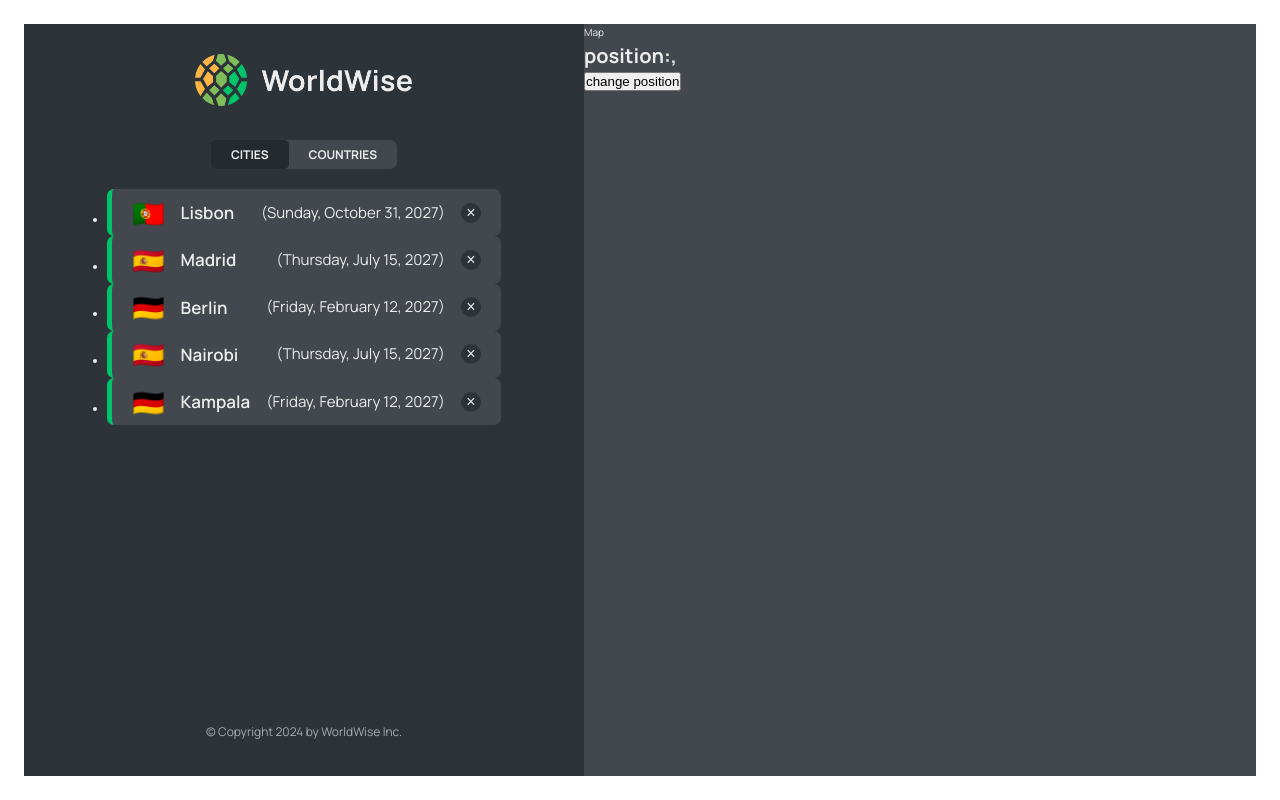
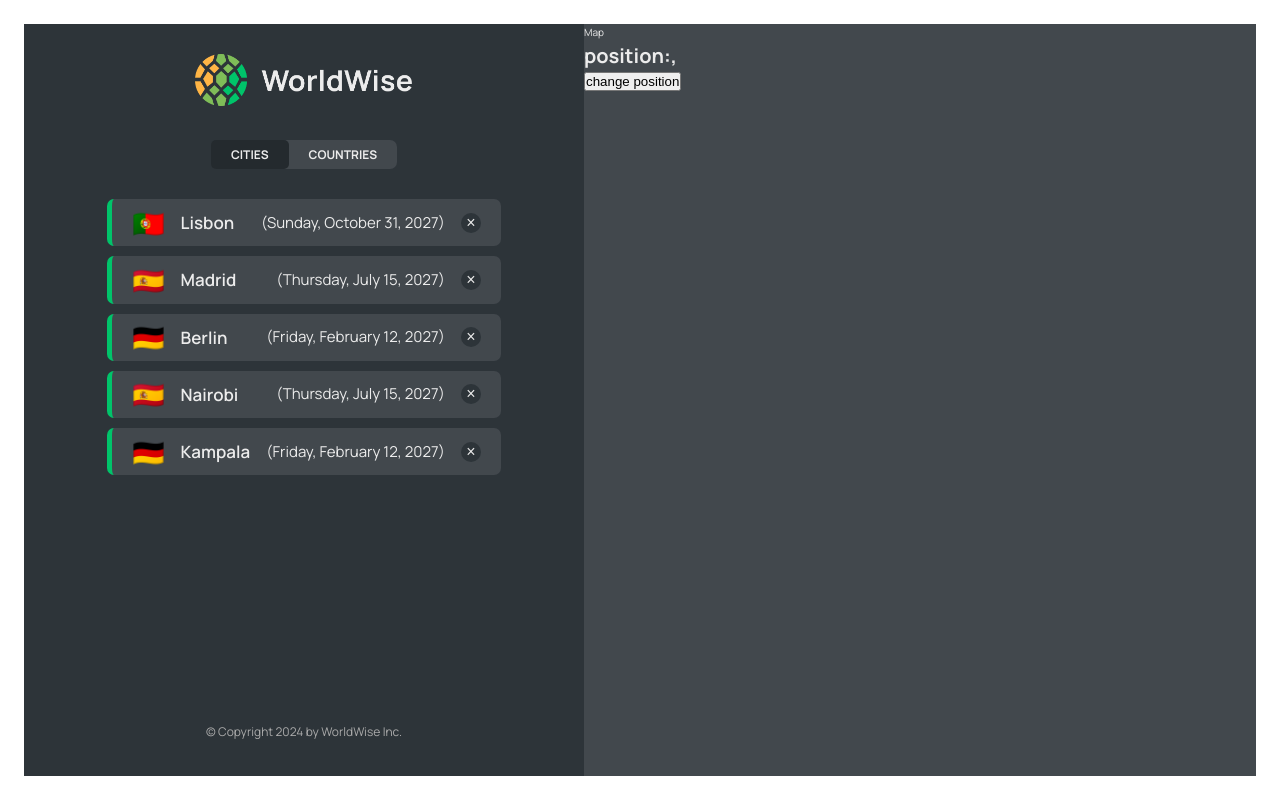
Before and after one commit to mercymaloba/worldwise, a React (Create React App) app: page /app/cities in a window 1280 px wide. Built offline with nearby package versions, Linux system fonts and the light colour scheme; data requests are answered from the project's data file.

Commit message:
refactoring context api for state management

```diff
--- a/package.json
+++ b/package.json
@@ -2,7 +2,7 @@
   "name": "worldwise",
   "version": "0.1.0",
   "private": true,
-  "homepage": "https://mercymaloba.github.io/worldwise",
+
   "dependencies": {
     "cra-template": "1.2.0",
     "json-server": "^1.0.0-beta.3",
--- a/src/App.js
+++ b/src/App.js
@@ -1,4 +1,3 @@
-import { useEffect, useState } from "react";
 import { BrowserRouter, Routes, Route, Navigate } from "react-router-dom";
 import Homepage from "./pages/Homepage";
 import Product from "./pages/Product";
@@ -11,30 +10,11 @@
 import CountryList from "./components/CountryList";
 import City from "./components/City";
 import Form from "./components/Form";
+import { CitiesProvider } from "./contexts/CitiesContext";
 
-const BASE_URL = "http://localhost:9000";
 function App() {
-  const [cities, setCities] = useState([]);
-  const [isLoading, setIsLoading] = useState(false);
-
-  useEffect(() => {
-    const fetchCities = async () => {
-      try {
-        setIsLoading(true);
-        const res = await fetch(`${BASE_URL}/cities`); // Correct the fetch call
-        const data = await res.json();
-        console.log(data);
-        setCities(data);
-      } catch {
-        console.log("There was an error fetching cities...");
-      } finally {
-        setIsLoading(false);
-      }
-    };
-    fetchCities();
-  }, []);
-
   return (
+    <CitiesProvider>
       <BrowserRouter>
         <Routes>
           <Route index element={<Homepage />} />
@@ -48,19 +28,14 @@
               // element={<<CityList cities={cities} isLoading={isLoading}> />}
               element={<Navigate replace to="cities" />}
             />
-          <Route
-            path="cities"
-            element={<CityList cities={cities} isLoading={isLoading} />}
-          />
+            <Route path="cities" element={<CityList />} />
             <Route path="cities/:id" element={<City />} />
-          <Route
-            path="countries"
-            element={<CountryList cities={cities} isLoading={isLoading} />}
-          />
+            <Route path="countries" element={<CountryList />} />
             <Route path="form" element={<Form />} />
           </Route>
         </Routes>
       </BrowserRouter>
+    </CitiesProvider>
   );
 }
 
--- /dev/null
+++ b/src/components/BackButton.jsx
@@ -0,0 +1,20 @@
+import { useNavigate } from "react-router-dom";
+import Button from "./Button";
+
+function BackButton() {
+  const navigate = useNavigate();
+  return (
+    <Button
+      type="back"
+      onClick={(e) => {
+        e.preventDefault();
+
+        navigate(-1);
+      }}
+    >
+      &larr; Back
+    </Button>
+  );
+}
+
+export default BackButton;
--- a/src/components/City.jsx
+++ b/src/components/City.jsx
@@ -1,75 +1,71 @@
-import { useParams, useSearchParams } from "react-router-dom";
+import { useParams } from "react-router-dom";
 import styles from "./City.module.css";
+import { useEffect } from "react";
+import { useCities } from "../contexts/CitiesContext";
+import Spinner from "./Spinner";
+import BackButton from "./BackButton";
 
-// const formatDate = (date) =>
-//   new Intl.DateTimeFormat("en", {
-//     day: "numeric",
-//     month: "long",
-//     year: "numeric",
-//     weekday: "long",
-//   }).format(new Date(date));
+const formatDate = (date) =>
+  new Intl.DateTimeFormat("en", {
+    day: "numeric",
+    month: "long",
+    year: "numeric",
+    weekday: "long",
+  }).format(new Date(date));
 
 function City() {
   const { id } = useParams();
   console.log(id);
 
-  const [searchParams, setSearchParams] = useSearchParams();
+  const { getCity, currentCity, isLoading } = useCities();
 
-  const lat = searchParams.get("lat");
-  const lng = searchParams.get("lng");
+  useEffect(() => {
+    getCity(id);
+  }, [id]);
 
-  // TEMP DATA
-  const currentCity = {
-    cityName: "Lisbon",
-    emoji: "🇵🇹",
-    date: "2027-10-31T15:59:59.138Z",
-    notes: "My favorite city so far!",
-  };
+  // const [searchParams, setSearchParams] = useSearchParams();
 
-  const { cityName, emoji, date, notes, } = currentCity;
+  // const lat = searchParams.get("lat");
+  // const lng = searchParams.get("lng");
 
+  const { cityName, emoji, date, notes } = currentCity;
+  if (isLoading) return <Spinner />;
   return (
-    <>
-      <h1>City {id}</h1>
-      <p>
-        position: {lat}, {lng}
-      </p>
-    </>
-    // <div className={styles.city}>
-    //   <div className={styles.row}>
-    //     <h6>City name</h6>
-    //     <h3>
-    //       <span>{emoji}</span> {cityName}
-    //     </h3>
-    //   </div>
+    <div className={styles.city}>
+      <div className={styles.row}>
+        <h6>City name</h6>
+        <h3>
+          <span>{emoji}</span> {cityName}
+        </h3>
+      </div>
 
-    //   <div className={styles.row}>
-    //     <h6>You went to {cityName} on</h6>
-    //     <p>{formatDate(date || null)}</p>
-    //   </div>
+      <div className={styles.row}>
+        <h6>You went to {cityName} on</h6>
+        <p>{formatDate(date || null)}</p>
+      </div>
 
-    //   {notes && (
-    //     <div className={styles.row}>
-    //       <h6>Your notes</h6>
-    //       <p>{notes}</p>
-    //     </div>
-    //   )}
+      {notes && (
+        <div className={styles.row}>
+          <h6>Your notes</h6>
+          <p>{notes}</p>
+        </div>
+      )}
 
-    //   <div className={styles.row}>
-    //     <h6>Learn more</h6>
-    //     <a
-    //       href={`https://en.wikipedia.org/wiki/${cityName}`}
-    //       target="_blank"
-    //       rel="noreferrer"
-    //     >
-    //       Check out {cityName} on Wikipedia &rarr;
-    //     </a>
-    //   </div>
+      <div className={styles.row}>
+        <h6>Learn more</h6>
+        <a
+          href={`https://en.wikipedia.org/wiki/${cityName}`}
+          target="_blank"
+          rel="noreferrer"
+        >
+          Check out {cityName} on Wikipedia &rarr;
+        </a>
+      </div>
 
-    //   <div>
-    //     {/* <ButtonBack /> */}
-    //   </div>
-    // </div>
+      <div>
+        <BackButton />
+      </div>
+    </div>
   );
 }
 
--- a/src/components/CityItem.jsx
+++ b/src/components/CityItem.jsx
@@ -1,8 +1,9 @@
 import { Link } from "react-router-dom";
 import styles from "./CityItem.module.css";
+import { useCities } from "../contexts/CitiesContext";
 function CityItem({ city }) {
+  const { currentCity } = useCities();
   const { cityName, emoji, date, id, position } = city;
-
 
   const formatDate = (date) =>
     new Intl.DateTimeFormat("en", {
@@ -12,16 +13,19 @@
       weekday: "long",
     }).format(new Date(date));
 
-
   return (
     <>
-
-      <li>
-        <Link className={styles.cityItem} to={`${id}?lat=${position.lat}&lng=${position.lng}`}>
-        <span className={styles.emoji}>{emoji}</span>
-        <h3 className={styles.name}>{cityName}</h3>
-        <time className={styles.date}>({formatDate(date)})</time>
-     <button className={styles.deleteBtn}>&times;</button>
+      <li style={{ listStyle: "none" }}>
+        <Link
+          className={`${styles.cityItem} ${
+            id === currentCity.id ? styles["cityItem--active"] : ""
+          }`}
+          to={`${id}?lat=${position.lat}&lng=${position.lng}`}
+        >
+          <span className={styles.emoji}>{emoji}</span>
+          <h3 className={styles.name}>{cityName}</h3>
+          <time className={styles.date}>({formatDate(date)})</time>
+          <button className={styles.deleteBtn}>&times;</button>
         </Link>
       </li>
     </>
--- a/src/components/CityItem.module.css
+++ b/src/components/CityItem.module.css
@@ -1,4 +1,7 @@
-.cityItem,
+.cityItem{
+  list-style: none;
+  margin: 1.0rem;
+}
 .cityItem:link,
 .cityItem:visited {
   display: flex;
@@ -13,6 +16,7 @@
 
   color: inherit;
   text-decoration: none;
+
 }
 
 .cityItem--active {
--- a/src/components/CityList.jsx
+++ b/src/components/CityList.jsx
@@ -2,8 +2,11 @@
 import styles from "./CityList.module.css";
 import Spinner from "./Spinner";
 import Message from "./Message";
+import { useCities } from "../contexts/CitiesContext";
 
-function CityList({ cities, isLoading }) {
+function CityList() {
+  const { cities, isLoading } = useCities();
+
   if (isLoading) return <Spinner />;
 
   if (!cities.length)
--- a/src/components/CityList.module.css
+++ b/src/components/CityList.module.css
@@ -4,7 +4,6 @@
   list-style: none;
   overflow-y: scroll;
   overflow-x: hidden;
-
   display: flex;
   flex-direction: column;
   gap: 1.4rem;
@@ -13,3 +12,10 @@
 .cityList::-webkit-scrollbar {
   width: 0;
 }
+.cityList > * {
+  margin-bottom: 1.4rem;
+}
+
+.cityList > *:last-child {
+  margin-bottom: 0; /* Avoid extra space after the last item */
+}
--- a/src/components/CountryItem.module.css
+++ b/src/components/CountryItem.module.css
@@ -3,6 +3,8 @@
   flex-direction: column;
   align-items: center;
   gap: 0.2rem;
+  list-style: none;
+  margin: 1.0rem;
 
   font-size: 1.7rem;
   font-weight: 600;
--- a/src/components/CountryList.jsx
+++ b/src/components/CountryList.jsx
@@ -2,8 +2,12 @@
 import styles from "./CountryList.module.css";
 import Spinner from "./Spinner";
 import Message from "./Message";
+import { useCities } from "../contexts/CitiesContext";
 
-function CountryList({ cities, isLoading }) {
+function CountryList() {
+
+  const {cities, isLoading} = useCities()
+
   if (isLoading) return <Spinner />;
 
   if (!cities.length)
--- a/src/components/Form.jsx
+++ b/src/components/Form.jsx
@@ -4,7 +4,8 @@
 
 import styles from "./Form.module.css";
 import Button from "./Button";
-import { useNavigate } from "react-router-dom";
+
+import BackButton from "./BackButton";
 
 export function convertToEmoji(countryCode) {
   const codePoints = countryCode
@@ -15,7 +16,6 @@
 }
 
 function Form() {
-  const navigate = useNavigate();
   const [cityName, setCityName] = useState("");
   // const [country, setCountry] = useState("");
   const [date, setDate] = useState(new Date());
@@ -53,16 +53,7 @@
 
       <div className={styles.buttons}>
         <Button type="primary">Add</Button>
-        <Button
-          type="back"
-          onClick={(e) => {
-            e.preventDefault();
-
-            navigate(-1);
-          }}
-        >
-          &larr; Back
-        </Button>
+        <BackButton />
       </div>
     </form>
   );
--- /dev/null
+++ b/src/contexts/CitiesContext.jsx
@@ -0,0 +1,62 @@
+import { createContext, useContext, useEffect, useState } from "react";
+
+const CitiesContext = createContext();
+const BASE_URL = "http://localhost:9000";
+function CitiesProvider({ children }) {
+  const [cities, setCities] = useState([]);
+  const [isLoading, setIsLoading] = useState(false);
+  const [currentCity, setCurrentCity] = useState({});
+
+  useEffect(() => {
+    const fetchCities = async () => {
+      try {
+        setIsLoading(true);
+        const res = await fetch(`${BASE_URL}/cities`); // Correct the fetch call
+        const data = await res.json();
+        console.log(data);
+        setCities(data);
+      } catch {
+        console.log("There was an error fetching cities...");
+      } finally {
+        setIsLoading(false);
+      }
+    };
+    fetchCities();
+  }, []);
+
+  const getCity = async (id) => {
+    try {
+      setIsLoading(true);
+      const res = await fetch(`${BASE_URL}/cities/${id}`);
+      const data = await res.json();
+      console.log(data);
+      setCurrentCity(data);
+    } catch {
+      console.log("There was an error fetching city...");
+    } finally {
+      setIsLoading(false);
+    }
+  };
+
+  return (
+    <CitiesContext.Provider
+      value={{
+        cities,
+        isLoading,
+        currentCity,
+        getCity
+      }}
+    >
+      {children}
+    </CitiesContext.Provider>
+  );
+}
+
+function useCities() {
+  const context = useContext(CitiesContext);
+  if (context === undefined)
+    throw new Error("CitiesContext was used outside the CitiesProvider");
+  return context;
+}
+
+export { CitiesProvider, useCities };
```
Lines whose indentation alone changed are shown as unchanged.
